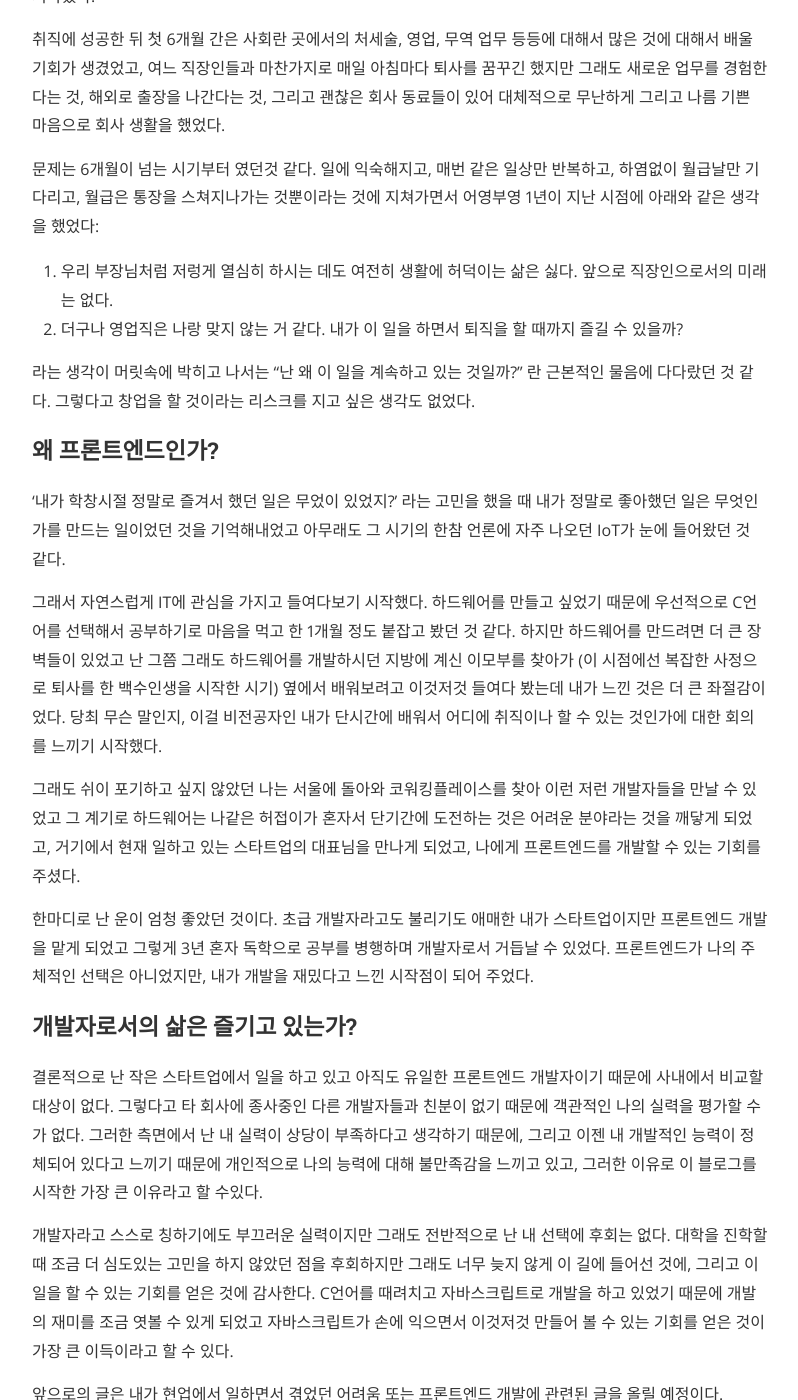
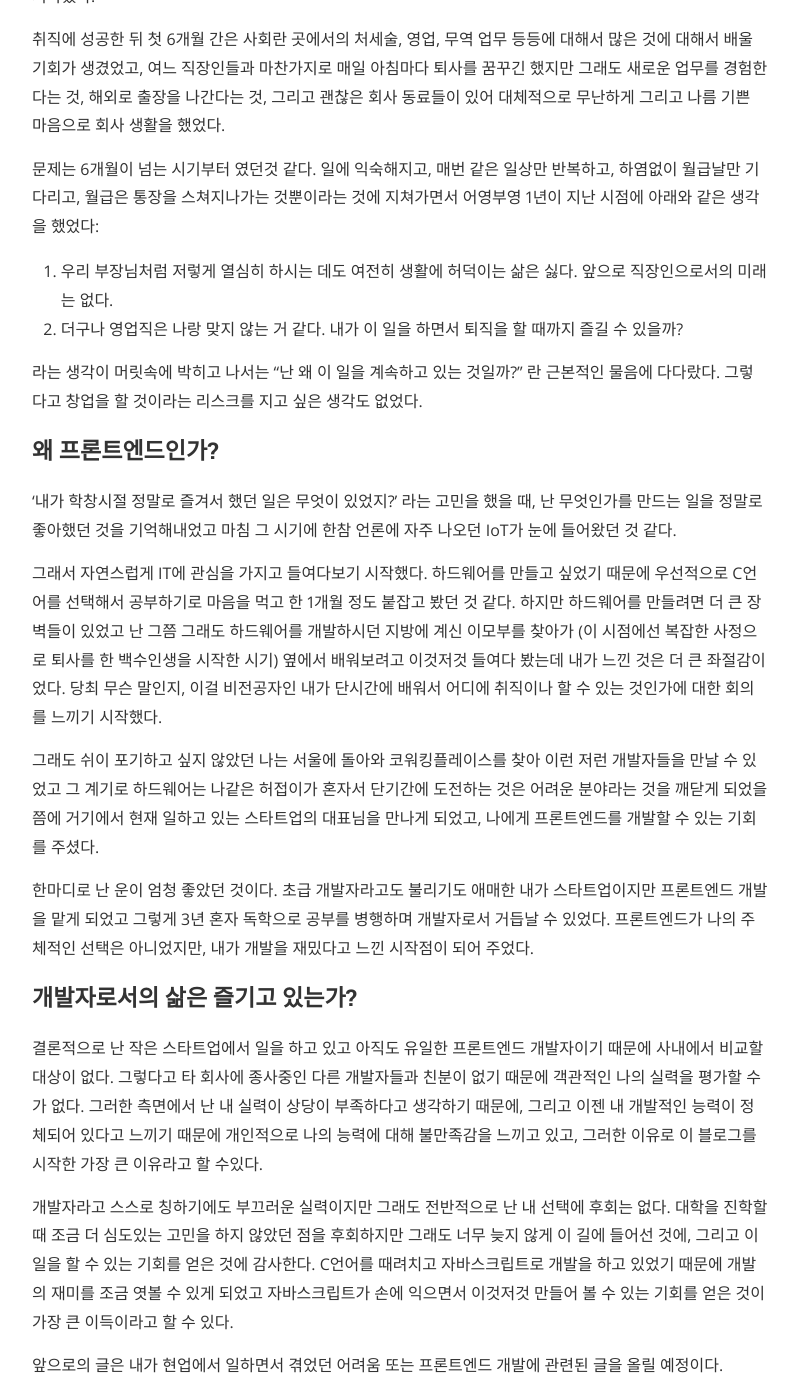
Before and after one commit to codekrave/codekrave.github.io, a Jekyll site: the page built from _posts/2019-02-10-become_developer.markdown, in a window 1280 px wide and 1400 px high, scrolled down 747 px. Shown: the whole window, without its empty margins (240-1038 px from the left). Built offline with Jekyll 4.4.1, drawn with Linux system fonts in a browser that asks for light colours; nearby versions of some CDN libraries; some of the changed text lies outside the part shown.

Commit message:
오탈자 및 문장 수정

```diff
--- a/_posts/2019-02-10-become_developer.markdown
+++ b/_posts/2019-02-10-become_developer.markdown
@@ -4,7 +4,7 @@ title:  "비전공자가 프론트엔드 개발자로 전향한 이유"
 date:   2019-02-10 22:15:00
 author: E-Nani
 categories: FrontEnd
-tags:	FrontEnd,Developer
+tags:	FrontEnd, Developer
 cover:  "/assets/20190210_post.jpg"
 ---
 
@@ -18,19 +18,19 @@ cover:  "/assets/20190210_post.jpg"
 
 문제는 6개월이 넘는 시기부터 였던것 같다. 일에 익숙해지고, 매번 같은 일상만 반복하고, 하염없이 월급날만 기다리고, 월급은 통장을 스쳐지나가는 것뿐이라는 것에 지쳐가면서 어영부영 1년이 지난 시점에 아래와 같은 생각을 했었다:
 
-1. 우리 부장님처럼 저렁게 열심히 하시는 데도 여전히 생활에 허덕이는 삶은 싫다. 앞으로 직장인으로서의 미래는 없다.
+1. 우리 부장님처럼 저렇게 열심히 하시는 데도 여전히 생활에 허덕이는 삶은 싫다. 앞으로 직장인으로서의 미래는 없다.
 2. 더구나 영업직은 나랑 맞지 않는 거 같다. 내가 이 일을 하면서 퇴직을 할 때까지 즐길 수 있을까?
 
-라는 생각이 머릿속에 박히고 나서는 "난 왜 이 일을 계속하고 있는 것일까?" 란 근본적인 물음에 다다랐던 것 같다. 그렇다고 창업을 할 것이라는 리스크를 지고 싶은 생각도 없었다.
+라는 생각이 머릿속에 박히고 나서는 "난 왜 이 일을 계속하고 있는 것일까?" 란 근본적인 물음에 다다랐다. 그렇다고 창업을 할 것이라는 리스크를 지고 싶은 생각도 없었다.
 
 
 ### 왜 프론트엔드인가?
 
-'내가 학창시절 정말로 즐겨서 했던 일은 무었이 있었지?' 라는 고민을 했을 때 내가 정말로 좋아했던 일은 무엇인가를 만드는 일이었던 것을 기억해내었고 아무래도 그 시기의 한참 언론에 자주 나오던 IoT가 눈에 들어왔던 것 같다.
+'내가 학창시절 정말로 즐겨서 했던 일은 무엇이 있었지?' 라는 고민을 했을 때, 난 무엇인가를 만드는 일을 정말로 좋아했던 것을 기억해내었고 마침 그 시기에 한참 언론에 자주 나오던 IoT가 눈에 들어왔던 것 같다.
 
-그래서 자연스럽게  IT에 관심을 가지고 들여다보기 시작했다. 하드웨어를 만들고 싶었기 때문에 우선적으로 C언어를 선택해서 공부하기로 마음을 먹고 한 1개월 정도 붙잡고 봤던 것 같다. 하지만 하드웨어를 만드려면 더 큰 장벽들이 있었고 난 그쯤 그래도 하드웨어를 개발하시던 지방에 계신 이모부를 찾아가 (이 시점에선 복잡한 사정으로 퇴사를 한 백수인생을 시작한 시기) 옆에서 배워보려고 이것저것 들여다 봤는데 내가 느낀 것은 더 큰 좌절감이었다. 당최 무슨 말인지, 이걸 비전공자인 내가 단시간에 배워서 어디에 취직이나 할 수 있는 것인가에 대한 회의를 느끼기 시작했다.
+그래서 자연스럽게  IT에 관심을 가지고 들여다보기 시작했다. 하드웨어를 만들고 싶었기 때문에 우선적으로 C언어를 선택해서 공부하기로 마음을 먹고 한 1개월 정도 붙잡고 봤던 것 같다. 하지만 하드웨어를 만들려면 더 큰 장벽들이 있었고 난 그쯤 그래도 하드웨어를 개발하시던 지방에 계신 이모부를 찾아가 (이 시점에선 복잡한 사정으로 퇴사를 한 백수인생을 시작한 시기) 옆에서 배워보려고 이것저것 들여다 봤는데 내가 느낀 것은 더 큰 좌절감이었다. 당최 무슨 말인지, 이걸 비전공자인 내가 단시간에 배워서 어디에 취직이나 할 수 있는 것인가에 대한 회의를 느끼기 시작했다.
 
-그래도 쉬이 포기하고 싶지 않았던 나는 서울에 돌아와 코워킹플레이스를 찾아 이런 저런 개발자들을 만날 수 있었고 그 계기로 하드웨어는 나같은 허접이가 혼자서 단기간에 도전하는 것은 어려운 분야라는 것을 깨닿게 되었고, 거기에서 현재 일하고 있는 스타트업의 대표님을 만나게 되었고, 나에게 프론트엔드를 개발할 수 있는 기회를 주셨다.
+그래도 쉬이 포기하고 싶지 않았던 나는 서울에 돌아와 코워킹플레이스를 찾아 이런 저런 개발자들을 만날 수 있었고 그 계기로 하드웨어는 나같은 허접이가 혼자서 단기간에 도전하는 것은 어려운 분야라는 것을 깨닫게 되었을 쯤에 거기에서 현재 일하고 있는 스타트업의 대표님을 만나게 되었고, 나에게 프론트엔드를 개발할 수 있는 기회를 주셨다.
 
 한마디로 난 운이 엄청 좋았던 것이다. 초급 개발자라고도 불리기도 애매한 내가 스타트업이지만 프론트엔드 개발을 맡게 되었고 그렇게 3년 혼자 독학으로 공부를 병행하며 개발자로서 거듭날 수 있었다. 프론트엔드가 나의 주체적인 선택은 아니었지만, 내가 개발을 재밌다고 느낀 시작점이 되어 주었다.
 
```
